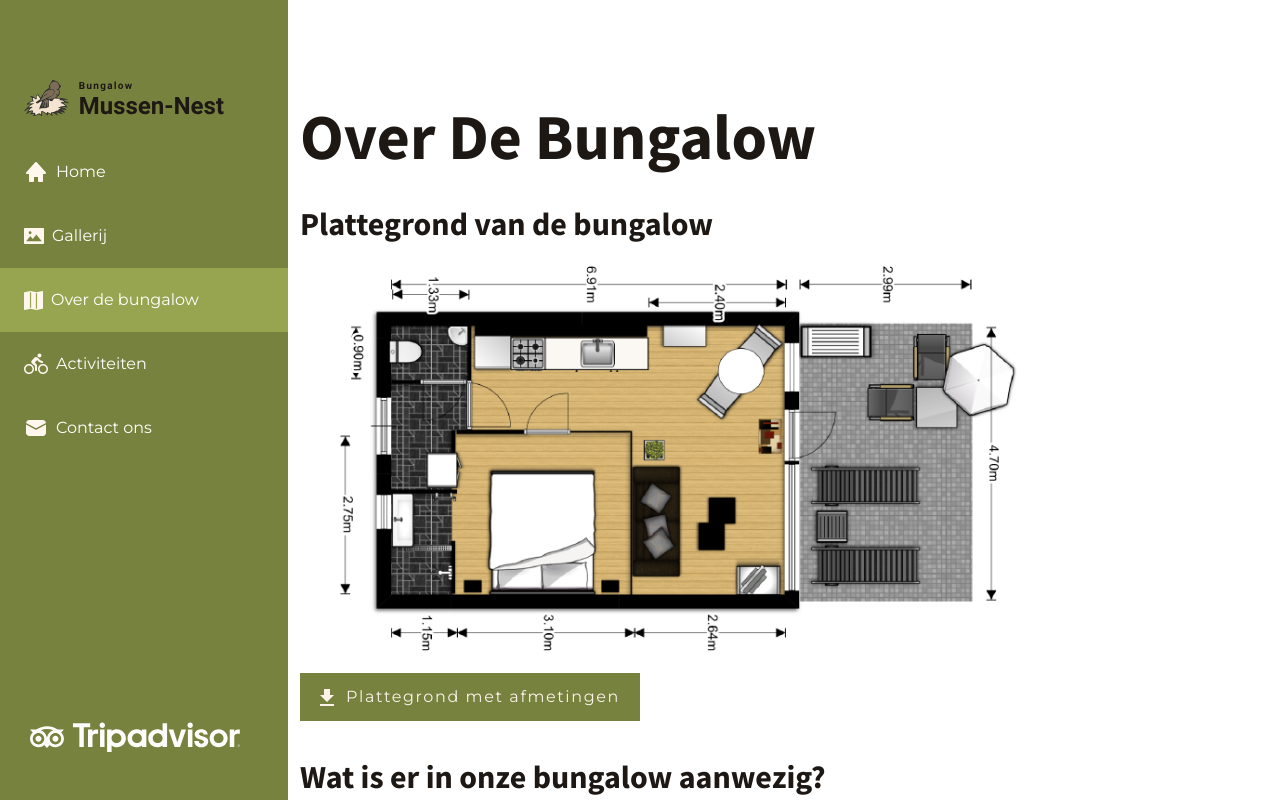
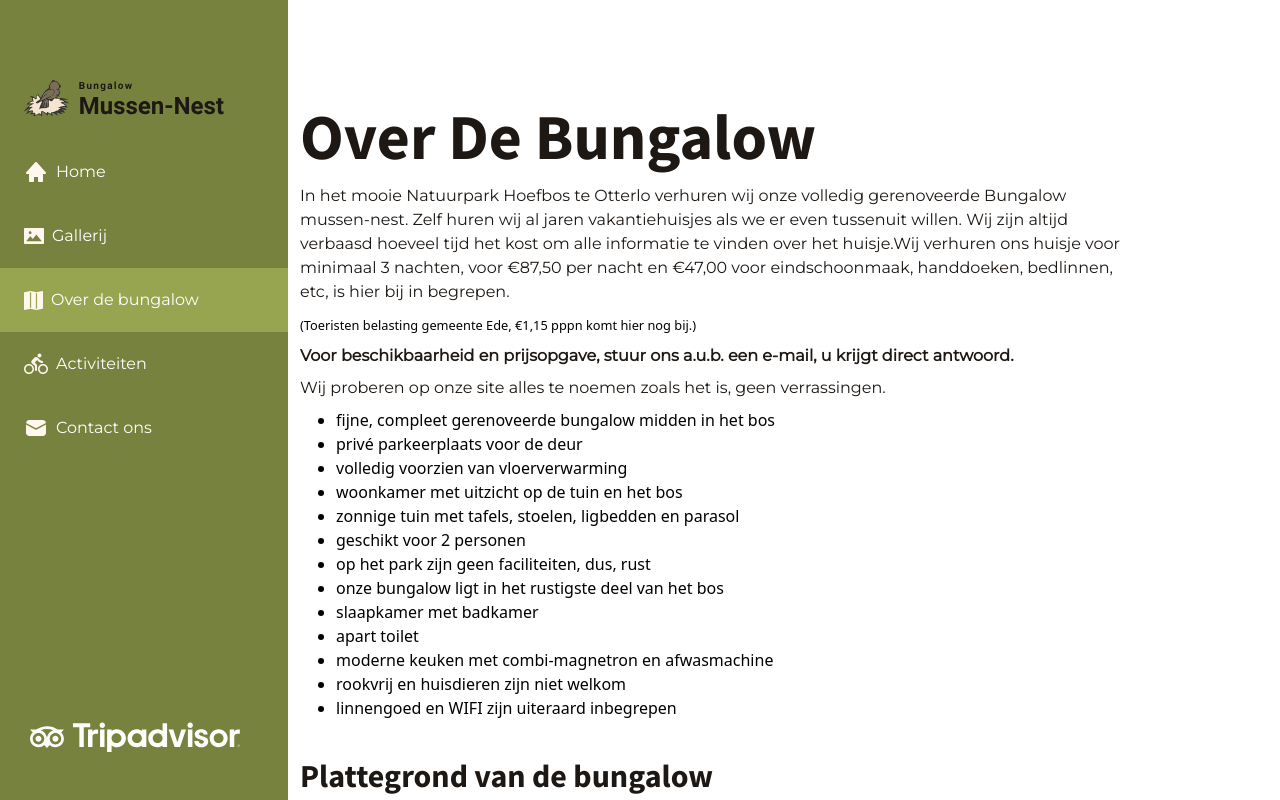
Before and after one commit to RammahKarpous/bungalow-mussen-nest, a React (Create React App) app: page /over-de-bungalow in a window 1280 px wide. Shown: the top 800 px of the page. Built offline with nearby package versions, Linux system fonts and the light colour scheme.

Commit message:
Moved the PDF files from "Over de bungalow" to "Keuken" and added extra text in "Over the bungalow"

```diff
--- a/src/pages/OverDeBungalow.jsx
+++ b/src/pages/OverDeBungalow.jsx
@@ -16,9 +16,6 @@ import Button from '../components/Button'
 import MainTemplate from '../components/templates/MainTemplate'
 
 import plattegrondPDF from '../assets/downloads/mussen-nest-plattegrond.pdf'
-import liebherrPDF from '../assets/downloads/liebherr-ik1624-21.pdf'
-import vaatwasserPDF from '../assets/downloads/vaatwasser.pdf'
-import combiPDF from '../assets/downloads/combi.pdf'
 
 import { defaultTransition } from '../components/animations/transitions'
 import { fade } from './../components/animations/variants';
@@ -48,7 +45,32 @@ const OverDeBungalow = () => {
 
                 <h1>Over De Bungalow</h1>
 
+                <p className="mt-4">In het mooie Natuurpark Hoefbos te Otterlo verhuren wij onze volledig gerenoveerde Bungalow mussen-nest. Zelf huren wij al jaren vakantiehuisjes als we er even tussenuit willen. Wij zijn altijd verbaasd hoeveel tijd het kost om alle informatie te vinden over het huisje.Wij verhuren ons huisje voor minimaal 3 nachten, voor €87,50 per nacht en €47,00 voor eindschoonmaak, handdoeken, bedlinnen, etc, is hier bij in begrepen.</p>
+
+                <small>(Toeristen belasting gemeente Ede, €1,15 pppn komt hier nog bij.)</small>
+
+                <p><strong>Voor beschikbaarheid en prijsopgave, stuur ons a.u.b. een e-mail, u krijgt direct antwoord.</strong></p>
+
+                <p>Wij proberen op onze site alles te noemen zoals het is, geen verrassingen.</p>
+
+                <ul className="list-disc ml-9">
+                    <li>fijne, compleet gerenoveerde bungalow midden in het bos</li>
+                    <li>privé parkeerplaats voor de deur</li>
+                    <li>volledig voorzien van vloerverwarming</li>
+                    <li>woonkamer met uitzicht op de tuin en het bos</li>
+                    <li>zonnige tuin met tafels, stoelen, ligbedden en parasol</li>
+                    <li>geschikt voor 2 personen</li>
+                    <li>op het park zijn geen faciliteiten, dus, rust</li>
+                    <li>onze bungalow ligt in het rustigste deel van het bos</li>
+                    <li>slaapkamer met badkamer</li>
+                    <li>apart toilet</li>
+                    <li>moderne keuken met combi-magnetron en afwasmachine</li>
+                    <li>rookvrij en huisdieren zijn niet welkom</li>
+                    <li>linnengoed en WIFI zijn uiteraard inbegrepen</li>
+                </ul>
+
                 <h3 className="mt-10 mb-4">Plattegrond van de bungalow</h3>
+
                 <img src={plattegrondFoto} alt="Plattegrond van de bungalow" />
                 <Button to={plattegrondPDF} download text="Plattegrond met afmetingen" type="primary" />
 
@@ -59,13 +81,7 @@ const OverDeBungalow = () => {
                     </SlideshowTemplate>
 
                     <ContentTemplate extraClassNames="xl:mt-28">
-                        <h4 className="mt-10 mb-4">Gebruiksaanwijzingen</h4>
 
-                        <div className="flex gap-3 flex-col items-start">
-                            <Button to={vaatwasserPDF} download text="Inventum Vaatwasser" type="primary" />
-                            <Button to={combiPDF} download text="Inventum Combi magnetron" type="primary" />
-                            <Button to={liebherrPDF} download text="Liebherr ik1624-21 koelkast" type="primary" />
-                        </div>
                     </ContentTemplate>
                 </MainTemplate>
             </motion.div>
--- a/src/pages/gallerij/Keuken.jsx
+++ b/src/pages/gallerij/Keuken.jsx
@@ -8,6 +8,11 @@ import keukeneethoek from '../../assets/images/keuken/keukeneethoek.jpg'
 import MainTemplate from './../../components/templates/MainTemplate';
 import SlideshowTemplate from "../../components/templates/SlideshowTemplate"
 import ContentTemplate from './../../components/templates/ContentTemplate';
+
+import liebherrPDF from '../../assets/downloads/liebherr-ik1624-21.pdf'
+import vaatwasserPDF from '../../assets/downloads/vaatwasser.pdf'
+import combiPDF from '../../assets/downloads/combi.pdf'
+import Button from './../../components/Button';
 
 const Keuken = () => {
 
@@ -26,8 +31,16 @@ const Keuken = () => {
             <ContentTemplate>
                 <h3>Keuken</h3>
 
-                <p>De zonnige tuin op het zuiden geeft u alle privacy. Er staat een eettafel met 2 stoelen.
-                Tevens 2 heerlijke ligbedden met een tafeltje en uiteraard ontbreekt de parasol niet. Dit alles is voorzien van kussens voor een comfortabele zit of lig. Badlakens voor de ligbedden zijn ook aanwezig. Geniet van de rust en fluitende vogels op uw eigen terras. En misschien brengt de eekhoorn u wel een bezoekje!</p>
+                <p>De keuken is modern en voorzien van een 4-pits gasstel, koelkast (met vriesvak), combimagnetron,afwasmachine, Nespresso koffiemachine, waterkoker, theepot, elektrische citruspers en mixer. Verschillende soorten kook-en braadpannen staan tot uw beschikking. Er is ruim voldoende serviesgoed, glaswerk en bestek aanwezig. Er is een swiffer en een kruimeldief. Klein strijkplankje en strijkbout aanwezig.</p>
+
+                <h4 className="mt-10">Gebruiksaanwijzingen</h4>
+                <p className="mb-4">Hieronder vind u een aantal downloadbare gebruiksaanwijzingen</p>
+
+                <div className="flex gap-3 flex-col items-start">
+                    <Button to={vaatwasserPDF} download text="Inventum Vaatwasser" type="primary" />
+                    <Button to={combiPDF} download text="Inventum Combi magnetron" type="primary" />
+                    <Button to={liebherrPDF} download text="Liebherr ik1624-21 koelkast" type="primary" />
+                </div>
             </ContentTemplate>
         </MainTemplate>
     )
```
